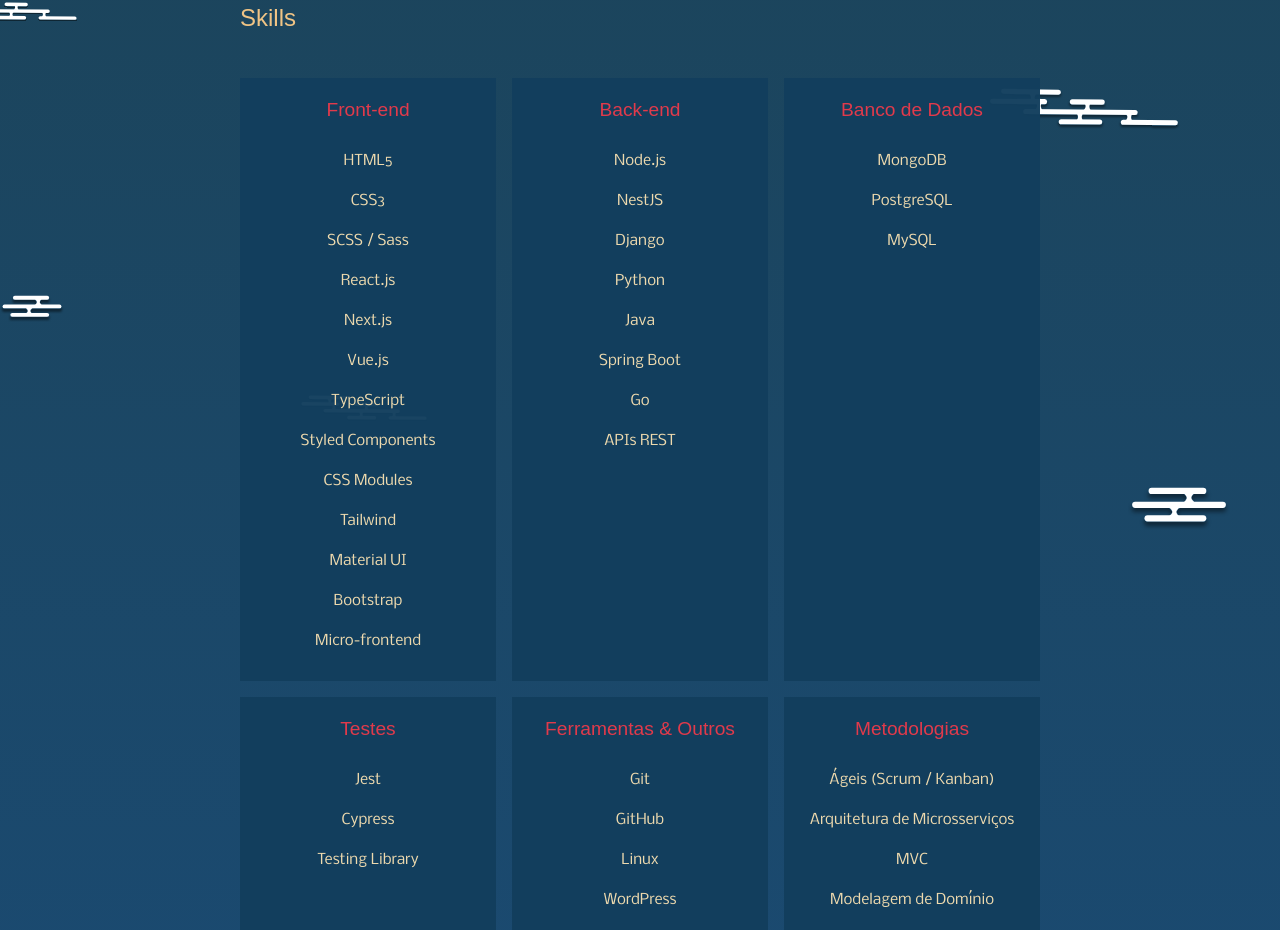
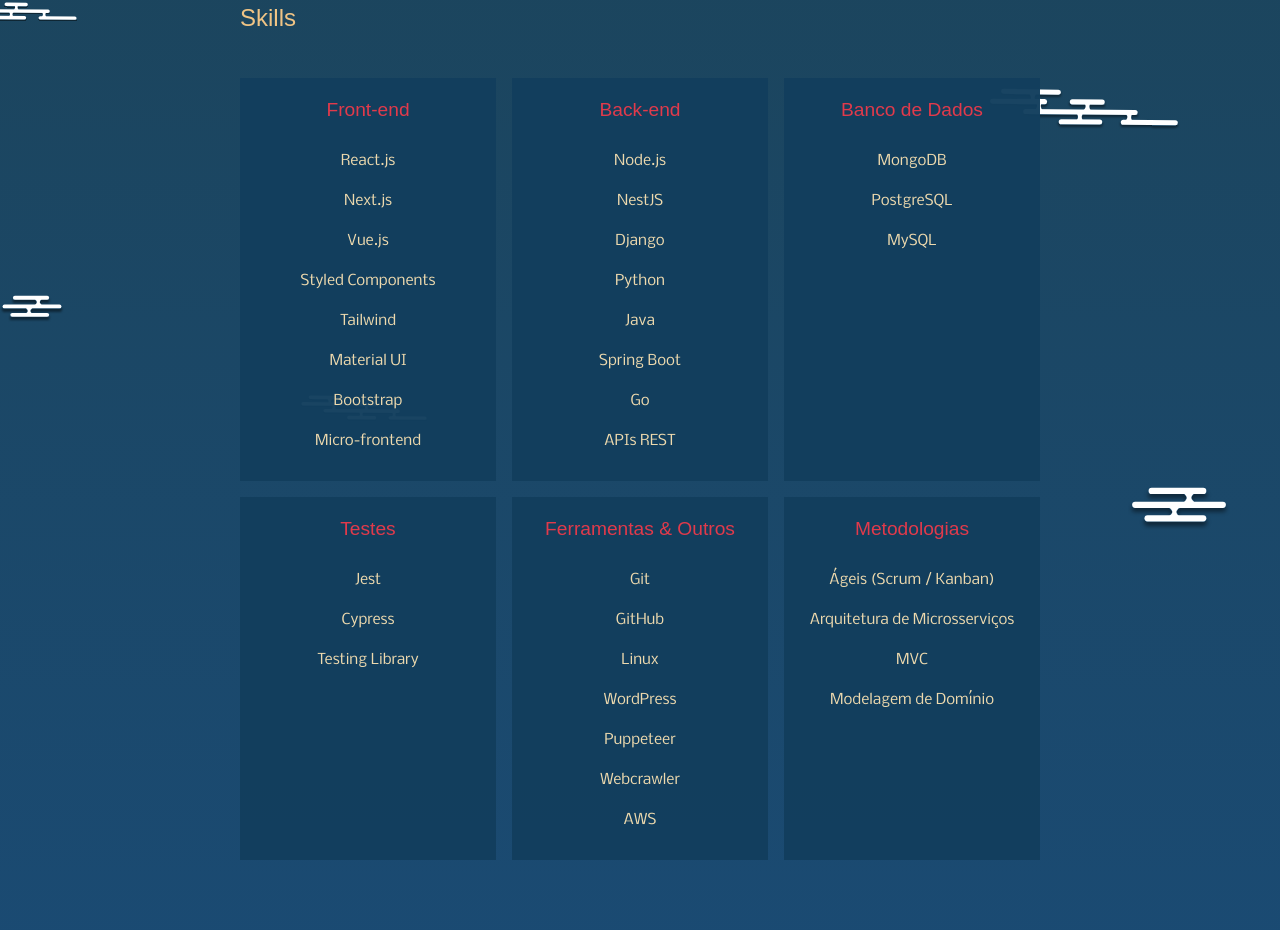
Before and after one commit to LaryssaGomes/my-portfolio-japanese-theme, a Next.js app: page / in a window 1280 px wide. Shown: the part 1210-2140 px from the top of the page. Built offline with nearby package versions, Linux system fonts and the light colour scheme; a web font is replaced by a local one.

Commit message:
remover habilidades desatualizadas da seção "Front-end"

```diff
--- a/src/components/background-section/skills.tsx
+++ b/src/components/background-section/skills.tsx
@@ -26,15 +26,10 @@
         <SkillCategory
           title="Front-end"
           skills={[
-            "HTML5",
-            "CSS3",
-            "SCSS / Sass",
             "React.js",
             "Next.js",
             "Vue.js",
-            "TypeScript",
             "Styled Components",
-            "CSS Modules",
             "Tailwind",
             "Material UI",
             "Bootstrap",
```
